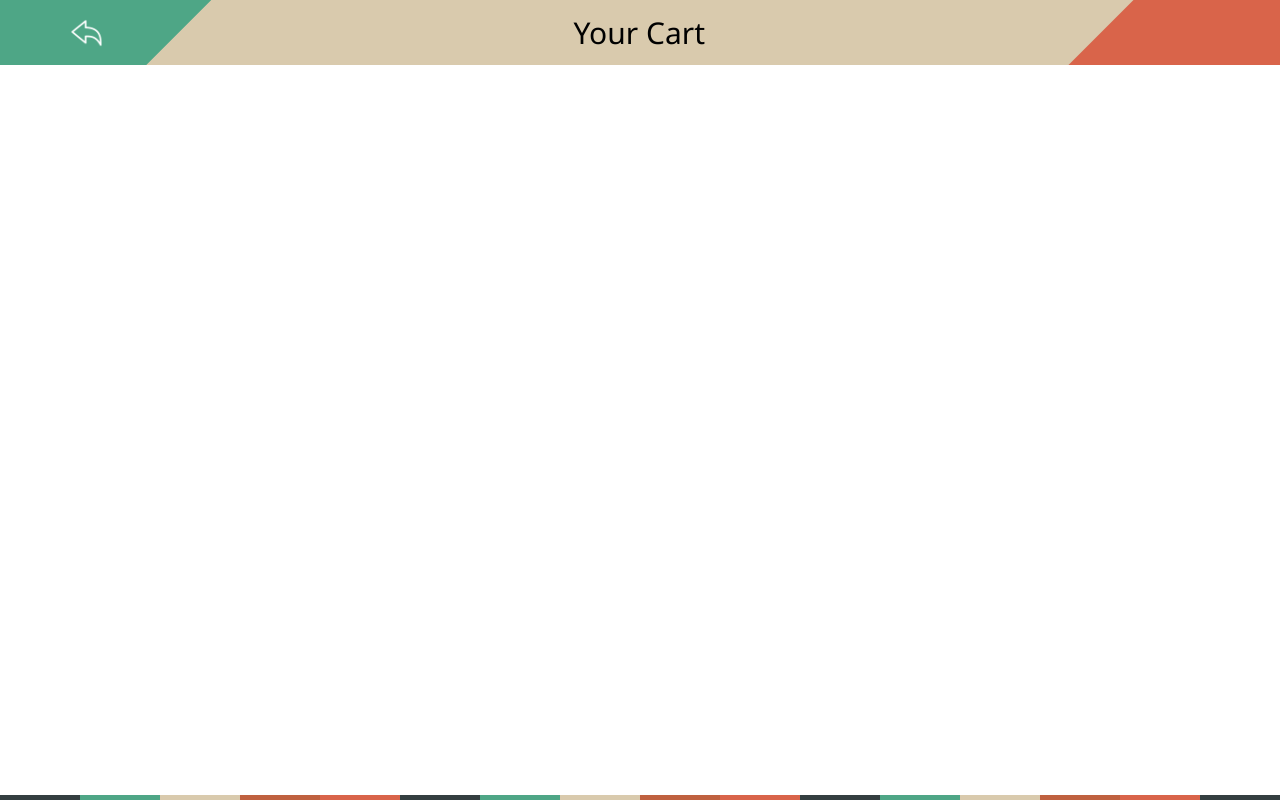
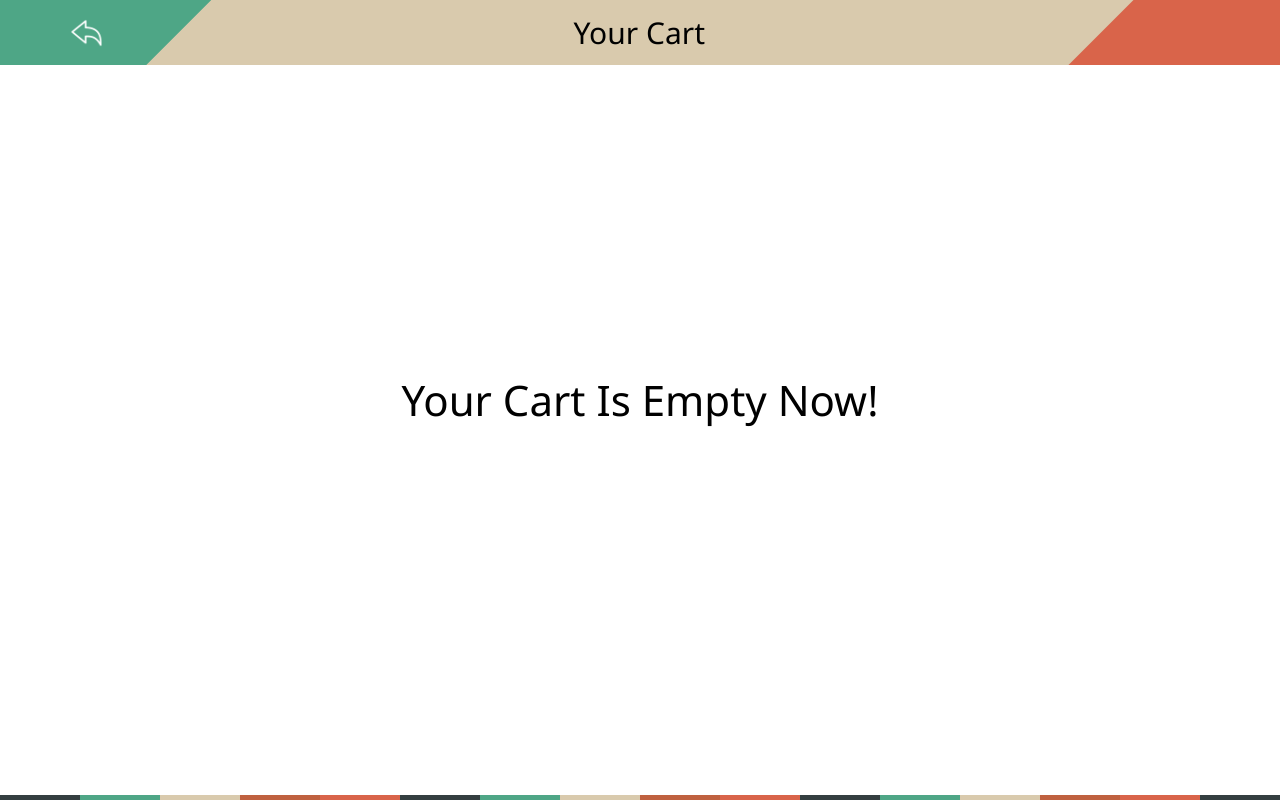
Before and after one commit to CyberCommander94/shopping-cart, a Nuxt app: page /cart in a window 1280 px wide. Built offline with nearby package versions, Linux system fonts and the light colour scheme.

Commit message:
develop and refactor

```diff
--- /dev/null
+++ b/assets/scss/components/_empty-folder-message-component.scss
@@ -0,0 +1,25 @@
+.message-container{
+  position: absolute;
+  top: 0;
+  left: 0;
+  width: 100vw;
+  height: 100vh;
+  display: flex;
+  align-items: center;
+  justify-content: center;
+  &__text{
+    font-size: 32px;
+    text-transform: capitalize;
+    font-weight: 200;
+    text-align: center;
+    line-height: 40px;
+    @include bp($tablet, min) {
+      font-size: 36px;
+    }
+    @include bp($desktopSmall, min) {
+      font-size: 42px;
+    }
+    @include bp($desktopFullHd, min) {
+      font-size: 50px;    }
+  }
+}
--- a/assets/scss/core/index.scss
+++ b/assets/scss/core/index.scss
@@ -18,3 +18,4 @@
 @import '../components/app-header-component';
 @import '../components/categories-item-component';
 @import '../components/category-goods-item-component';
+@import '../components/empty-folder-message-component';
--- a/components/AppHeaderComponent.vue
+++ b/components/AppHeaderComponent.vue
@@ -45,8 +45,8 @@ export default {
       default: false
     },
     totalCost: {
-      type: String,
-      default: ''
+      type: Number,
+      default: 0
     },
     mobileContentScroll: {
       type: Number,
--- a/components/CategoryGoodsItemComponent.vue
+++ b/components/CategoryGoodsItemComponent.vue
@@ -10,14 +10,14 @@
       <button @click="subAmount()">-</button>
       <div class="amount-info">
         amount<br />
-        <p>{{ currItemAmount }}</p>
+        <p>{{ getCurrItemAmount(itemInfo.id) }}</p>
       </div>
       <button @click="addAmount()">+</button>
     </div>
   </article>
 </template>
 <script>
-import { mapMutations } from 'vuex'
+import { mapMutations, mapGetters } from 'vuex'
 export default {
   props: {
     itemInfo: {
@@ -31,11 +31,7 @@ export default {
     return {}
   },
   computed: {
-    currItemAmount() {
-      return this.$store.getters['pages/cart/getCurrItemAmount'](
-        this.itemInfo.id
-      )
-    }
+    ...mapGetters('pages/cart', ['getCurrItemAmount'])
   },
   methods: {
     ...mapMutations('pages/cart', ['addCartItem', 'removeCartItem']),
--- /dev/null
+++ b/components/EmptyFolderMessageComponent.vue
@@ -0,0 +1,19 @@
+<template>
+  <div class="message-container">
+    <h3 class="message-container__text">{{ message }}</h3>
+  </div>
+</template>
+
+<script>
+export default {
+  layout: 'mainLayout',
+  props: {
+    message: {
+      type: String,
+      default: ''
+    }
+  }
+}
+</script>
+
+<style></style>
--- a/pages/cart/index.vue
+++ b/pages/cart/index.vue
@@ -4,13 +4,18 @@
       title="Your Cart"
       :is-back-btn-visible="true"
       :is-cart-btn-visible="false"
-      total-cost="5640"
+      :total-cost="getTotalPrice"
       :mobile-content-scroll="mobileContentScrollComputed"
+    />
+    <EmptyFolderMessageComponent
+      v-if="getTotalPrice === 0"
+      message="Your cart is empty now!"
     />
   </section>
 </template>
 
 <script>
+import { mapGetters } from 'vuex'
 export default {
   layout: 'mainLayout',
   data() {
@@ -19,6 +24,7 @@ export default {
     }
   },
   computed: {
+    ...mapGetters('pages/cart', ['getTotalPrice']),
     mobileContentScrollComputed() {
       return this.mobileContentScroll
     }
--- a/pages/categories/_id.vue
+++ b/pages/categories/_id.vue
@@ -7,7 +7,11 @@
       :total-cost="getTotalPrice"
       :mobile-content-scroll="mobileContentScrollComputed"
     />
-    <section class="goods-list-container" @scroll="getScrolledPixels($event)">
+    <section
+      v-if="categoryData.categoryGoods.length"
+      class="goods-list-container"
+      @scroll="getScrolledPixels($event)"
+    >
       <div class="goods-list-wrapper">
         <CategoryGoodsItem
           v-for="(item, index) in categoryData.categoryGoods"
@@ -17,6 +21,10 @@
         />
       </div>
     </section>
+    <EmptyFolderMessageComponent
+      v-else
+      message="This category don't have any goods now!"
+    />
   </div>
 </template>
 
@@ -36,10 +44,9 @@ export default {
   },
   computed: {
     ...mapGetters('pages/cart', ['getTotalPrice']),
+    ...mapGetters('pages/categories', ['getCategoryData']),
     categoryData() {
-      return this.$store.getters['pages/categories/getCategoryData'](
-        this.$route.params.id
-      )
+      return this.getCategoryData(this.$route.params.id)
     },
     mobileContentScrollComputed() {
       return this.mobileContentScroll
--- a/pages/index.vue
+++ b/pages/index.vue
@@ -8,6 +8,7 @@
       :mobile-content-scroll="mobileContentScrollComputed"
     />
     <section
+      v-if="getCategoriesData.length > 0"
       class="categories-list-container"
       @scroll="getScrolledPixels($event)"
     >
@@ -20,6 +21,10 @@
         />
       </div>
     </section>
+    <EmptyFolderMessageComponent
+      v-else
+      message="Shop don't have any categories right now!"
+    />
   </div>
 </template>
 
--- a/plugins/global-components.js
+++ b/plugins/global-components.js
@@ -1,4 +1,6 @@
 import Vue from 'vue'
 import AppHeaderComponent from '@/components/AppHeaderComponent.vue'
+import EmptyFolderMessageComponent from '@/components/EmptyFolderMessageComponent.vue'
 
 Vue.component('AppHeaderComponent', AppHeaderComponent)
+Vue.component('EmptyFolderMessageComponent', EmptyFolderMessageComponent)
--- a/store/pages/cart/index.js
+++ b/store/pages/cart/index.js
@@ -2,27 +2,22 @@ export const state = () => ({
   cartData: []
 })
 export const getters = {
-  getTotalPrice(state) {
+  getTotalPrice: (state) => {
     return state.cartData.reduce((total, element) => {
       return (total += element.amount * element.cost)
     }, 0)
   },
-  getCurrItemAmount(state) {
-    return (id) => {
-      if (state.cartData) {
-        const item = state.cartData.find((elem) => {
-          return elem.id === id
-        })
-        return item ? item.amount : 0
-      } else {
-        return 0
-      }
+  getCurrItemAmount: (state) => (id) => {
+    if (state.cartData) {
+      const item = state.cartData.find((elem) => elem.id === id)
+      return item ? item.amount : 0
     }
+    return 0
   }
 }
 
 export const mutations = {
-  addCartItem(state, payload) {
+  addCartItem: (state, payload) => {
     const itemIndex = state.cartData.findIndex((item) => {
       return item.id === payload.id
     })
@@ -32,7 +27,7 @@ export const mutations = {
       state.cartData.push(payload)
     }
   },
-  removeCartItem(state, payload) {
+  removeCartItem: (state, payload) => {
     const itemIndex = state.cartData.findIndex((item) => {
       return item.id === payload.id
     })
@@ -43,7 +38,5 @@ export const mutations = {
       state.cartData.splice(itemIndex, 1)
     }
   },
-  clearCartData(state) {
-    state.cartData = []
-  }
+  clearCartData: (state) => (state.cartData = [])
 }
--- a/store/pages/categories/index.js
+++ b/store/pages/categories/index.js
@@ -146,7 +146,7 @@ export const state = () => ({
 })
 
 export const getters = {
-  getCategoriesData(state) {
+  getCategoriesData: (state) => {
     return state.categoriesData.map((item) => {
       return {
         id: item.id,
@@ -155,7 +155,7 @@ export const getters = {
       }
     })
   },
-  getCategoryData(state) {
+  getCategoryData: (state) => {
     return (id) => {
       return state.categoriesData.find((element) => {
         return element.id === id
@@ -163,9 +163,3 @@ export const getters = {
     }
   }
 }
-
-export const mutations = {
-  setCategoriesData(state, payload) {
-    state.categoriesData = payload
-  }
-}
```
